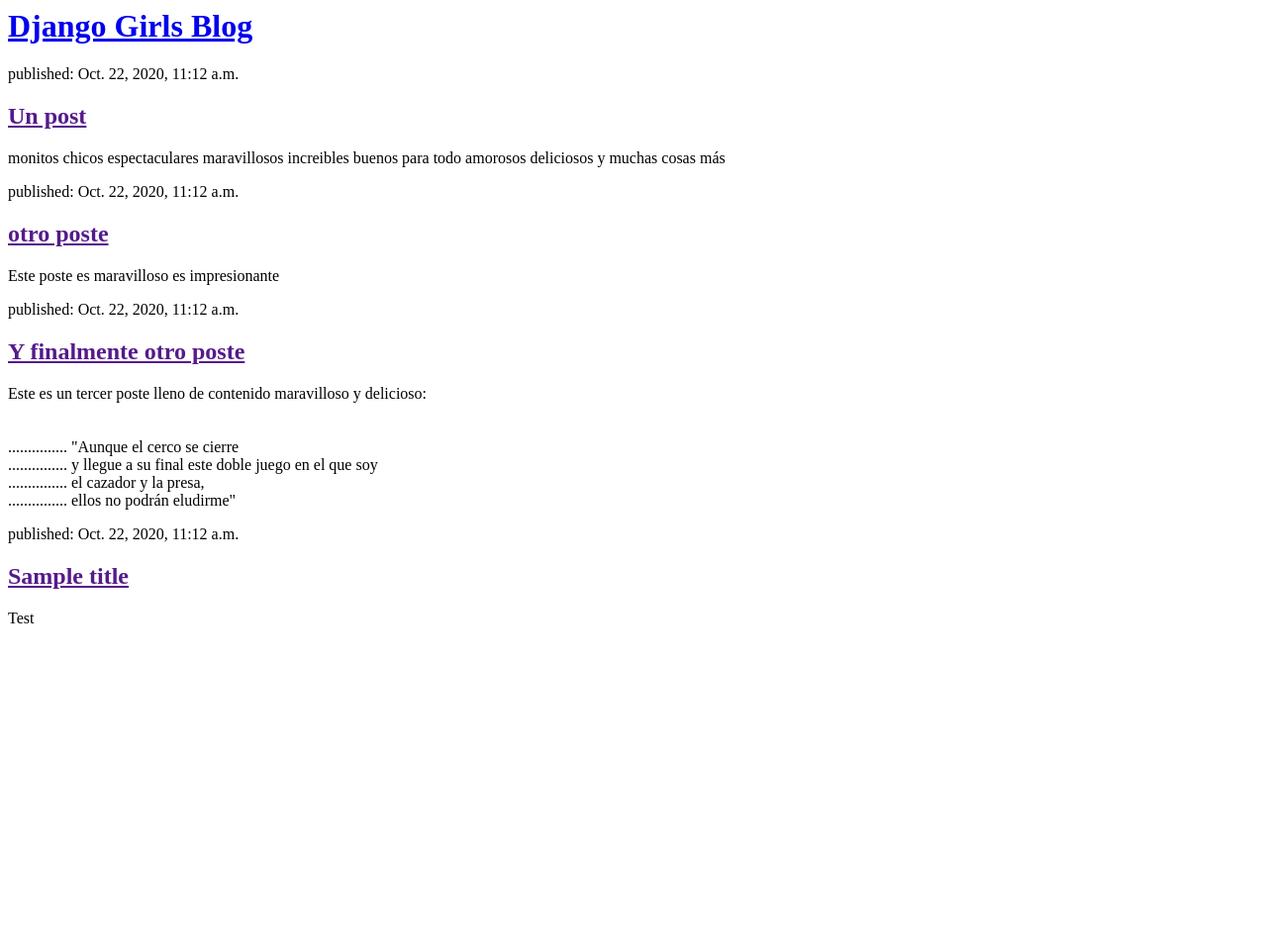
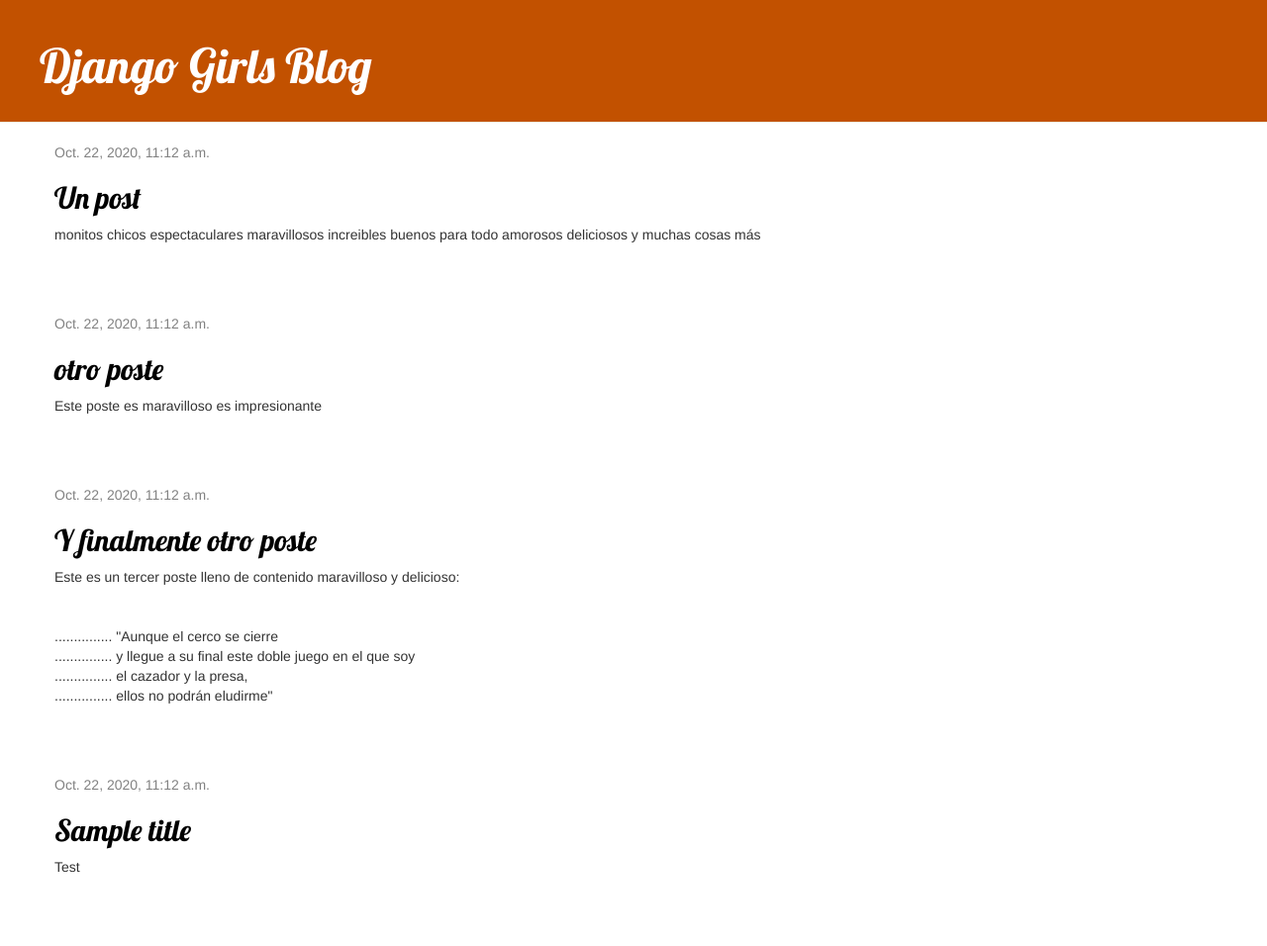
Before and after one commit to GabrielAnguita/djangogirls-tutorial-blog, a Django app: page / in a window 1280 px wide. Shown: the whole page at 99% size. Before the commit the page ends 630 px from the top, so only its background shows below. Run offline with Django 3.2, Linux system fonts and the light colour scheme; data comes from the database, SQL or seed files in the repository; some libraries are stand-ins or nearby versions.

Commit message:
view and template for post detail, plus css

```diff
--- /dev/null
+++ b/miblog/static/css/miblog.css
@@ -0,0 +1,52 @@
+h1 a, h2 a {
+    color: #FF8833;
+    font-family: 'Lobster';
+}
+
+
+.page-header {
+    background-color: #C25100;
+    margin-top: 0;
+    padding: 20px 20px 20px 40px;
+}
+
+.page-header h1, .page-header h1 a, .page-header h1 a:visited, .page-header h1 a:active {
+    color: #ffffff;
+    font-size: 36pt;
+    text-decoration: none;
+}
+
+.content {
+    margin-left: 40px;
+}
+
+h1, h2, h3, h4 {
+    font-family: 'Lobster', cursive;
+}
+
+.date {
+    color: #828282;
+}
+
+.save {
+    float: right;
+}
+
+.post-form textarea, .post-form input {
+    width: 100%;
+}
+
+.top-menu, .top-menu:hover, .top-menu:visited {
+    color: #ffffff;
+    float: right;
+    font-size: 26pt;
+    margin-right: 20px;
+}
+
+.post {
+    margin-bottom: 70px;
+}
+
+.post h2 a, .post h2 a:visited {
+    color: #000000;
+}
--- /dev/null
+++ b/miblog/templates/miblog/base.html
@@ -0,0 +1,27 @@
+{% load static %}
+<html>
+
+<head>
+    <title>Django Girls blog</title>
+    <link rel="stylesheet" href="//maxcdn.bootstrapcdn.com/bootstrap/3.2.0/css/bootstrap.min.css">
+    <link rel="stylesheet" href="//maxcdn.bootstrapcdn.com/bootstrap/3.2.0/css/bootstrap-theme.min.css">
+    <link rel="stylesheet" href="{% static 'css/miblog.css' %}">
+    <link href="//fonts.googleapis.com/css?family=Lobster&subset=latin,latin-ext" rel="stylesheet" type="text/css">
+</head>
+
+<body>
+    <div class="page-header">
+        <h1><a href="/">Django Girls Blog</a></h1>
+    </div>
+    <div class="content container">
+        <div class="row">
+            <div class="col-md-8">
+                {% block content %}
+                {% endblock %}
+            </div>
+        </div>
+    </div>
+</body>
+
+
+</html>
--- a/miblog/templates/miblog/post_list.html
+++ b/miblog/templates/miblog/post_list.html
@@ -1,18 +1,13 @@
-<html>
-    <head>
-        <title>Django Girls blog</title>
-    </head>
-    <body>
-        <div>
-            <h1><a href="/">Django Girls Blog</a></h1>
+{% extends 'miblog/base.html' %}
+
+{% block content %}
+    {% for post in posts %}
+        <div class="post">
+            <div class="date">
+                {{ post.published_date }}
+            </div>
+            <h2><a href="{% url 'post_detail' pk=post.pk %}">{{ post.title }}</a></h2>
+            <p>{{ post.text|linebreaksbr }}</p>
         </div>
-
-        {% for post in posts %}
-            <div>
-                <p>published: {{ post.published_date }}</p>
-                <h2><a href="">{{ post.title }}</a></h2>
-                <p>{{ post.text|linebreaksbr }}</p>
-            </div>
-        {% endfor %}
-    </body>
-</html>
+    {% endfor %}
+{% endblock %}
--- a/miblog/urls.py
+++ b/miblog/urls.py
@@ -2,5 +2,6 @@ from django.urls import path
 from . import views
 
 urlpatterns = [
-   path('', views.post_list, name='post_list'),
+    path('', views.post_list, name='post_list'),
+    path('post/<int:pk>/', views.post_detail, name='post_detail'),
 ]
--- a/miblog/views.py
+++ b/miblog/views.py
@@ -1,7 +1,14 @@
-from django.shortcuts import render
+from django.shortcuts import render, get_object_or_404
 from django.utils import timezone
 from .models import Post
 
+
 def post_list(request):
-	posts = Post.objects.filter(published_date__lte=timezone.now()).order_by('published_date')
-	return render(request, 'miblog/post_list.html', {'posts': posts})
+    posts = Post.objects.filter(
+        published_date__lte=timezone.now()).order_by('published_date')
+    return render(request, 'miblog/post_list.html', {'posts': posts})
+
+
+def post_detail(request, pk):
+    post = get_object_or_404(Post, pk=pk)
+    return render(request, 'miblog/post_detail.html', {'post': post})
```
Also changed, not shown: miblog/templates/miblog/post_detail.html (added, +13 -0 lines).
